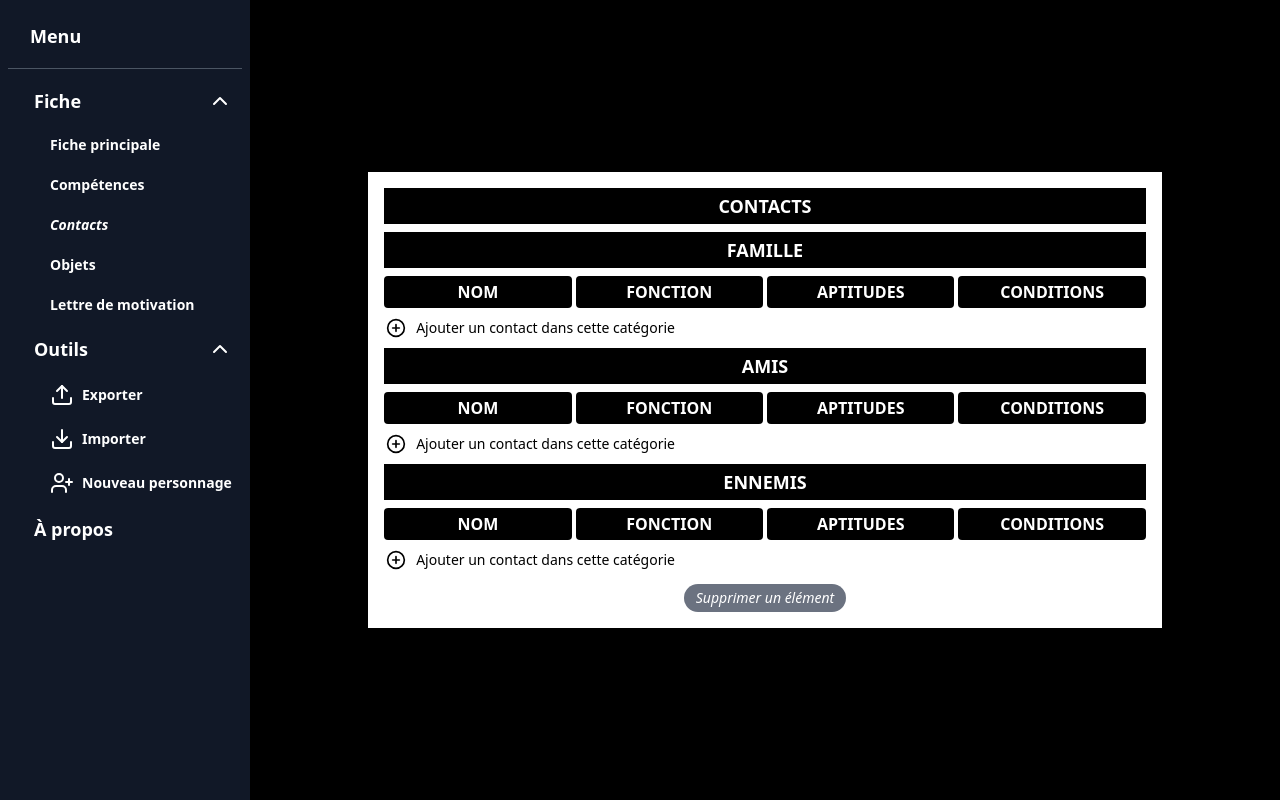
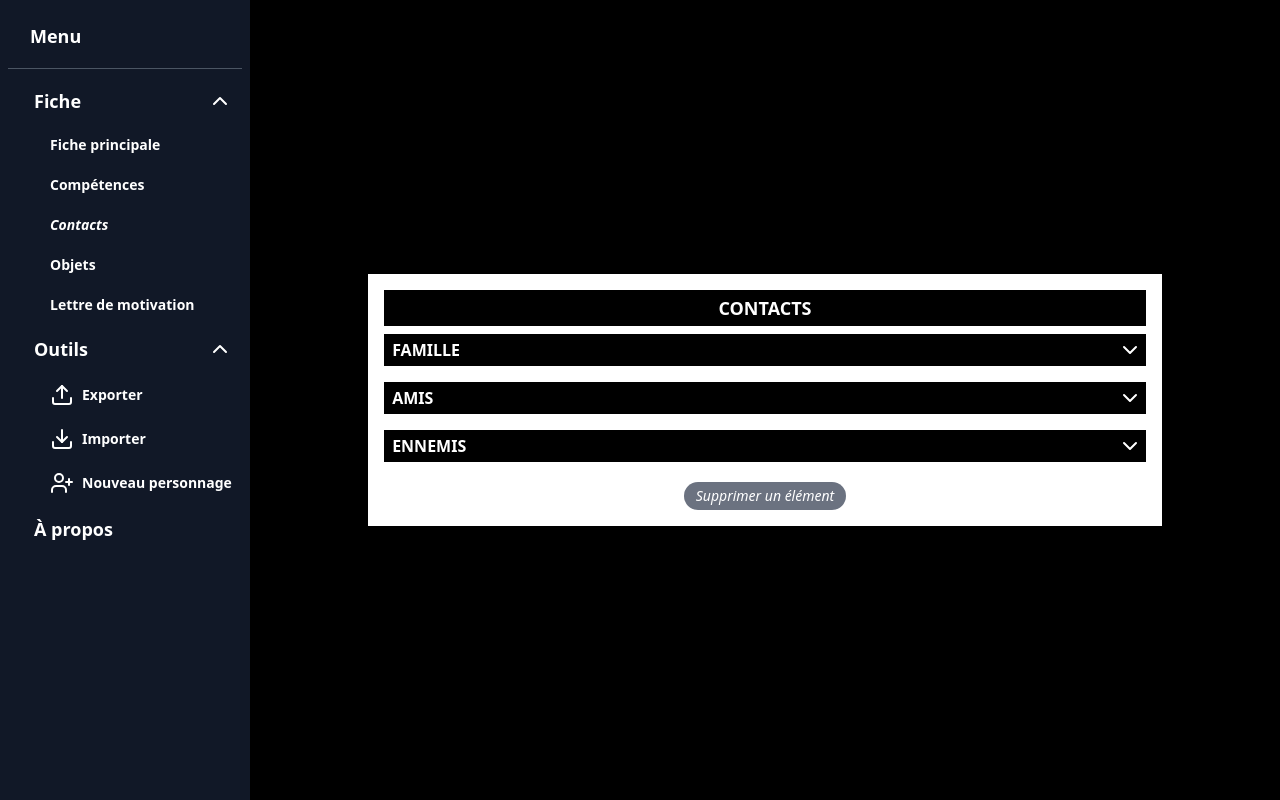
Before and after one commit to LucasPitzalis/2d6-FPI, a React (Vite) app: page /contacts in a window 1280 px wide. Built offline with nearby package versions, Linux system fonts and the light colour scheme.

Commit message:
reworked contact lists as dropdown items

```diff
--- a/src/components/contacts/Contacts.jsx
+++ b/src/components/contacts/Contacts.jsx
@@ -2,6 +2,7 @@ import { useState, useEffect } from "react";
 import { useSelector } from "react-redux";
 import SimpleButton from "../buttons/SimpleButton";
 import SectionTitle from "../SectionTitle";
+import DropdownItem from "../ui-elements/DropdownItem";
 import ContactList from "./ContactList";
 
 export default function Contacts() {
@@ -17,12 +18,21 @@ export default function Contacts() {
         <>
             <div className="flex space-y-2 flex-col">
                 <SectionTitle title="Contacts" />
-                <SectionTitle title="Famille" />
-                <ContactList type="relatives" deleteMode={deleteMode} />
-                <SectionTitle title="amis" />
-                <ContactList type="friends" deleteMode={deleteMode} />
-                <SectionTitle title="ennemis" />
-                <ContactList type="enemies" deleteMode={deleteMode} />
+                <DropdownItem header={
+                    <span className="text-white text-base pl-1">{`FAMILLE${relatives.length !== 0 ? ` (${relatives.length})` : ''}`}</span>
+                }>
+                    <ContactList type="relatives" deleteMode={deleteMode} />
+                </DropdownItem>
+                <DropdownItem header={
+                    <span className="text-white text-base pl-1">{`AMIS${friends.length !== 0 ? ` (${friends.length})` : ''}`}</span>
+                }>
+                    <ContactList type="friends" deleteMode={deleteMode} />
+                </DropdownItem>
+                <DropdownItem header={
+                    <span className="text-white text-base pl-1">{`ENNEMIS${enemies.length !== 0 ? ` (${enemies.length})` : ''}`}</span>
+                }>
+                    <ContactList type="enemies" deleteMode={deleteMode} />
+                </DropdownItem>
             </div>
             <div className="flex flex-wrap mt-1 justify-center space-x-2">
                 <div className="relative">
--- a/src/components/ui-elements/DropdownItem.jsx
+++ b/src/components/ui-elements/DropdownItem.jsx
@@ -11,7 +11,7 @@ export default function DropdownItem({ header, children, defaultOpen}) {
     // set contentHeight after first render to make sure contentRef is initialized (not null)
     useLayoutEffect(() => {
         setContentHeight(contentRef.current.scrollHeight);
-    }, [contentRef]);
+    }, [contentRef, children]);
 
     return (
         <>
```
